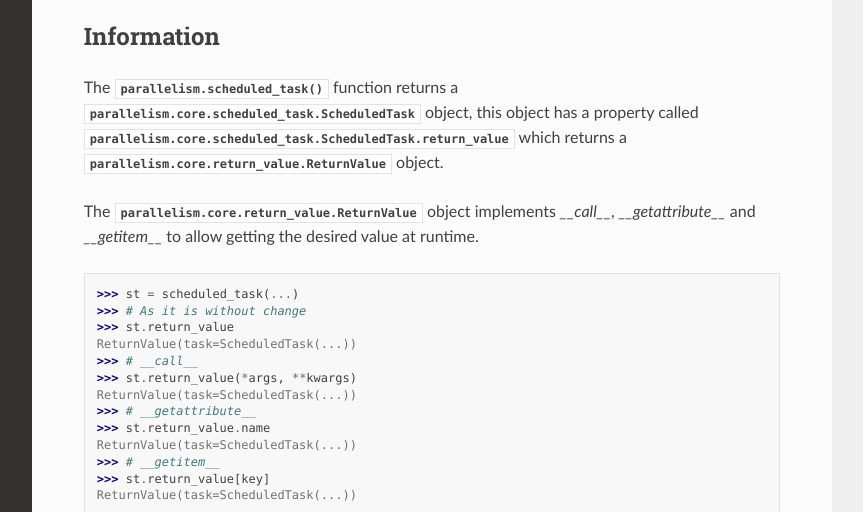
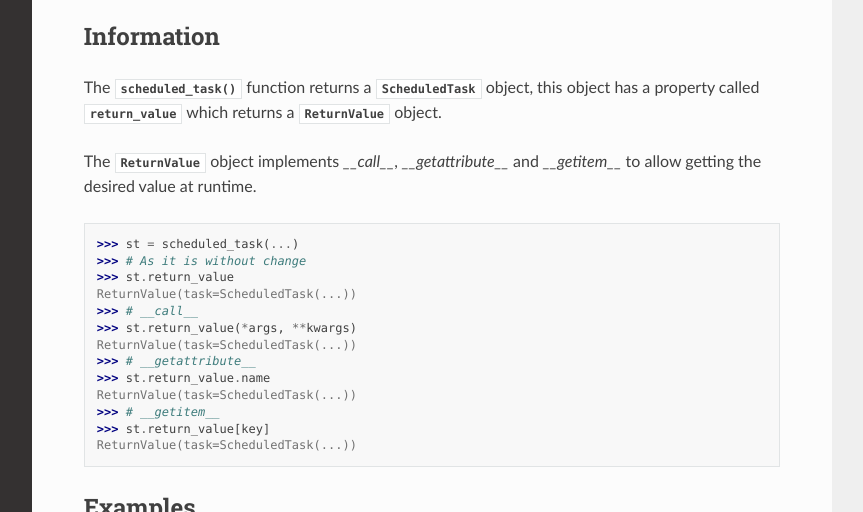
Before and after one commit to idanhazan/parallelism, a Sphinx documentation site: the page built from docs/api_reference/scheduled_task.rst, in a window 1280 px wide and 900 px high, cut to the strip 388-900 px from the top of the window. Shown: the whole strip, without its empty margins (268-1131 px from the left). Built offline with Sphinx 7.4.7 and the Read the Docs theme 2.0.0, drawn with Linux system fonts in a browser that asks for light colours.

Commit message:
Update scheduled_task.rst

```diff
--- a/docs/api_reference/scheduled_task.rst
+++ b/docs/api_reference/scheduled_task.rst
@@ -8,11 +8,11 @@ Scheduled Task
 Information
 -----------
 
-The :py:func:`parallelism.scheduled_task` function returns a :py:class:`parallelism.core.scheduled_task.ScheduledTask` object,
-this object has a property called :py:attr:`parallelism.core.scheduled_task.ScheduledTask.return_value`
-which returns a :py:class:`parallelism.core.return_value.ReturnValue` object.
+The :py:func:`~parallelism.scheduled_task` function returns a :py:class:`~parallelism.core.scheduled_task.ScheduledTask` object,
+this object has a property called :py:attr:`~parallelism.core.scheduled_task.ScheduledTask.return_value`
+which returns a :py:class:`~parallelism.core.return_value.ReturnValue` object.
 
-The :py:class:`parallelism.core.return_value.ReturnValue` object implements
+The :py:class:`~parallelism.core.return_value.ReturnValue` object implements
 `__call__`, `__getattribute__` and `__getitem__` to allow getting the desired value at runtime.
 
 >>> st = scheduled_task(...)
```
